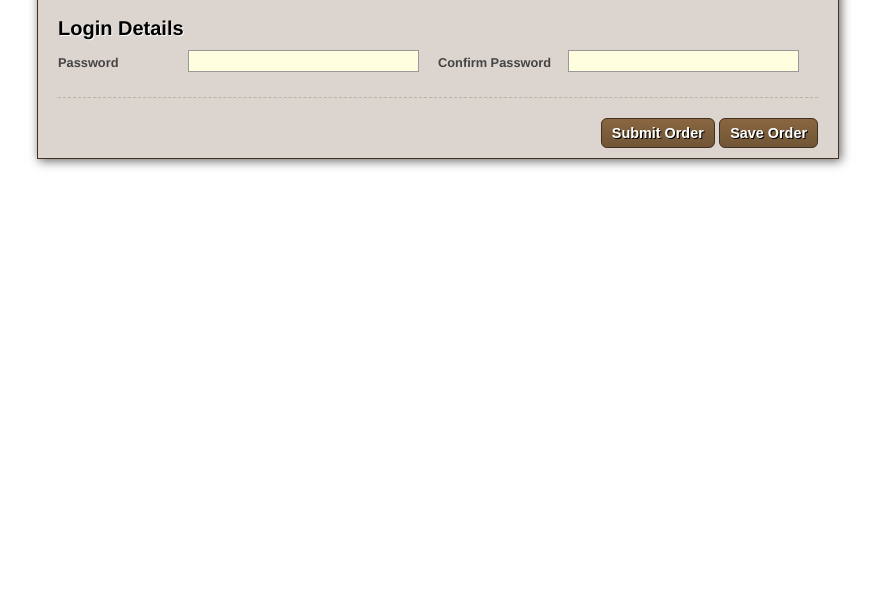
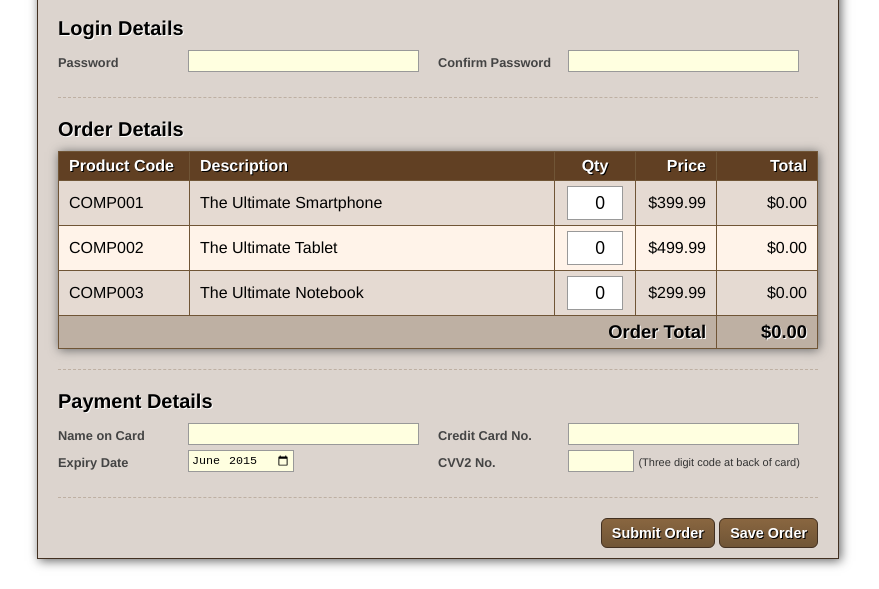
Before and after one commit to mlybrand/html5, a plain HTML site: page ch2/index.html in a window 1280 px wide. Shown: the part 293-882 px from the top of the page, without its empty margins (202-1081 px from the left). Before the commit the page ends 800 px from the top, so only its background shows below. Drawn offline with Linux system fonts and the light colour scheme.

Commit message:
added payment details

```diff
--- a/ch2/index.html
+++ b/ch2/index.html
@@ -88,6 +88,103 @@
                 </li>
             </ul>
         </fieldset>
+        <fieldset>
+            <legend>Order Details</legend>
+            <table>
+                <thead>
+                    <tr>
+                        <th>Product Code</th>
+                        <th>Description</th>
+                        <th>Qty</th>
+                        <th>Price</th>
+                        <th>Total</th>
+                    </tr>
+                </thead>
+                <tbody>
+                    <tr>
+                        <td>
+                            COMP001
+                            <input type="hidden" name="product_code" value="COMP001">
+                        </td>
+                        <td>The Ultimate Smartphone</td>
+                        <td>
+                            <input type="number" data-price="399.99" name="quantity" value="0" min="0" max="99" maxlength="2">
+                        </td>
+                        <td>$399.99</td>
+                        <td>
+                            <output name="item_total" class="item_total">$0.00</output>
+                        </td>
+                    </tr>
+                    <tr>
+                        <td>
+                            COMP002
+                            <input type="hidden" name="product_code" value="COMP002">
+                        </td>
+                        <td>The Ultimate Tablet</td>
+                        <td>
+                            <input type="number" data-price="499.99" name="quantity" value="0" min="0" max="99" maxlength="2">
+                        </td>
+                        <td>$499.99</td>
+                        <td>
+                            <output name="item_total" class="item_total">$0.00</output>
+                        </td>
+                    </tr>
+                    <tr>
+                        <td>
+                            COMP003
+                            <input type="hidden" name="product_code" value="COMP003">
+                        </td>
+                        <td>The Ultimate Notebook</td>
+                        <td>
+                            <input type="number" data-price="299.99" name="quantity" value="0" min="0" max="99" maxlength="2">
+                        </td>
+                        <td>$299.99</td>
+                        <td>
+                            <output name="item_total" class="item_total">$0.00</output>
+                        </td>
+                    </tr>
+                </tbody>
+                <tfoot>
+                    <tr>
+                        <td colspan="4">Order Total</td>
+                        <td>
+                            <output name="order_total" id="order_total">$0.00</output>
+                        </td>
+                    </tr>
+                </tfoot>
+            </table>
+        </fieldset>
+
+        <fieldset>
+            <legend>Payment Details</legend>
+            <ul>
+                <li>
+                    <label class="required">
+                        <div>Name on Card</div>
+                        <input type="text" name="card_name" required>
+                    </label>
+                </li>
+                <li>
+                    <label class="required">
+                        <div>Credit Card No.</div>
+                        <input type="text" name="card_number" pattern="[0-9]{13,16}" maxlength="16" required title="13-16 digits, no spaces">
+                    </label>
+                </li>
+                <li>
+                    <label class="required">
+                        <div>Expiry Date</div>
+                        <input type="month" name="card_expiry" maxlength="7" placeholder="YYYY-MM" required value="2015-06">
+                    </label>
+                </li>
+                <li>
+                    <label class="required">
+                        <div>CVV2 No.</div>
+                        <input type="text" name="card_cvv2" class="cvv" maxlength="3" pattern="[0-9]{3}" required title="exactly 3 digits">
+                        <span>(Three digit code at back of card)</span>
+                    </label>
+                </li>
+            </ul>
+        </fieldset>
 
         <div class="buttons">
             <input type="submit" value="Submit Order">
```
